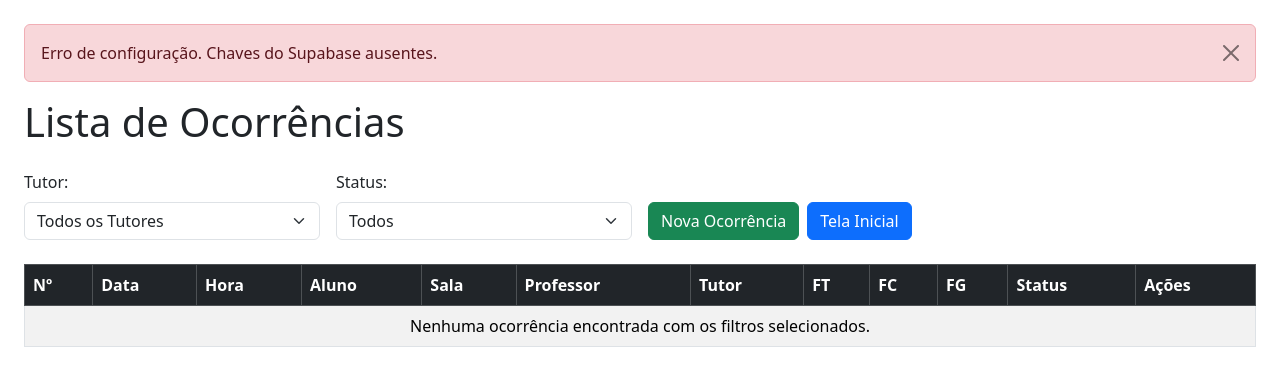
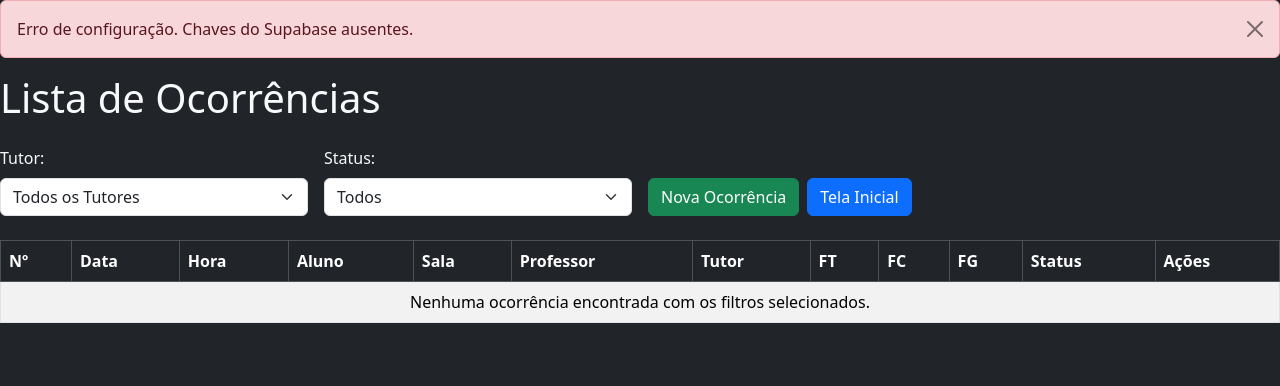
Before and after one commit to ocorrenciasidr/idr, a Flask app: page /index in a window 1280 px wide. Shown: the top 386 px of the page. Run offline with Flask 3, Linux system fonts and the light colour scheme.

Commit message:
Update index.html

```diff
--- a/templates/index.html
+++ b/templates/index.html
@@ -5,6 +5,7 @@
     <title>Lista de Ocorrências</title>
     <link rel="stylesheet" href="https://cdn.jsdelivr.net/npm/bootstrap@5.3.2/dist/css/bootstrap.min.css">
 </head>
+<body class="bg-dark text-light">
 <body class="p-4">
 
 {% with messages = get_flashed_messages(with_categories=true) %}
```
